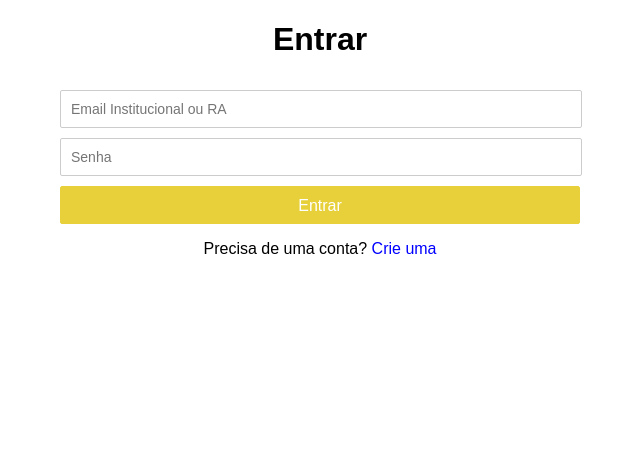
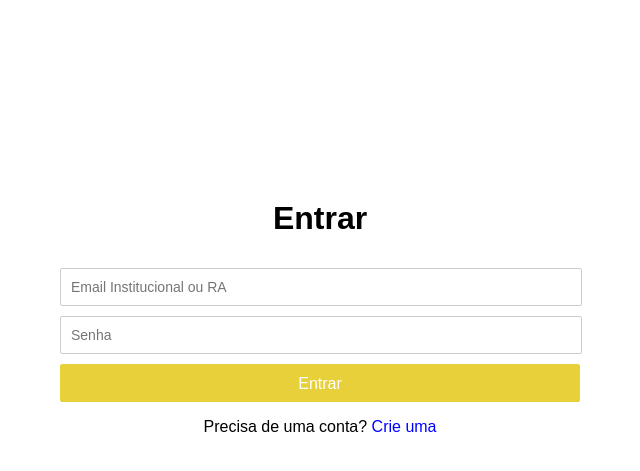
Before and after one commit to LopesEleones/EscolaDigital, a PHP site: page /login.php in a window 1280 px wide. Shown: the top 471 px of the page, without its empty margins (320-960 px from the left). Run offline with PHP 8.4, Linux system fonts and the light colour scheme.

Commit message:
Melhorias no estilo dnv

```diff
--- a/includes/css/style.css
+++ b/includes/css/style.css
@@ -227,6 +227,10 @@ a:hover{
      margin: 0 auto;
 }
 
+#formlogin{
+     margin-top: 200px!important;
+}
+
 .form h1, .form p{
      text-align: center;
 }
@@ -315,6 +319,10 @@ input[type='submit']:hover {
           width: 300px!important;
      }
 
+     #formlogin{
+          margin-top: 0!important;
+     }
+
      li#info h3{
           font-size: 1.5rem;
      }
--- a/login.php
+++ b/login.php
@@ -59,7 +59,7 @@ if (isset($_POST['emailoura'])){
 } else{
 
 ?>
-    <div class="form">
+    <div class="form" id="formlogin">
         <h1>Entrar</h1>
         <form action="" method="post" name="login">
             <input type="text" name="emailoura" placeholder="Email Institucional ou RA" required />
```
